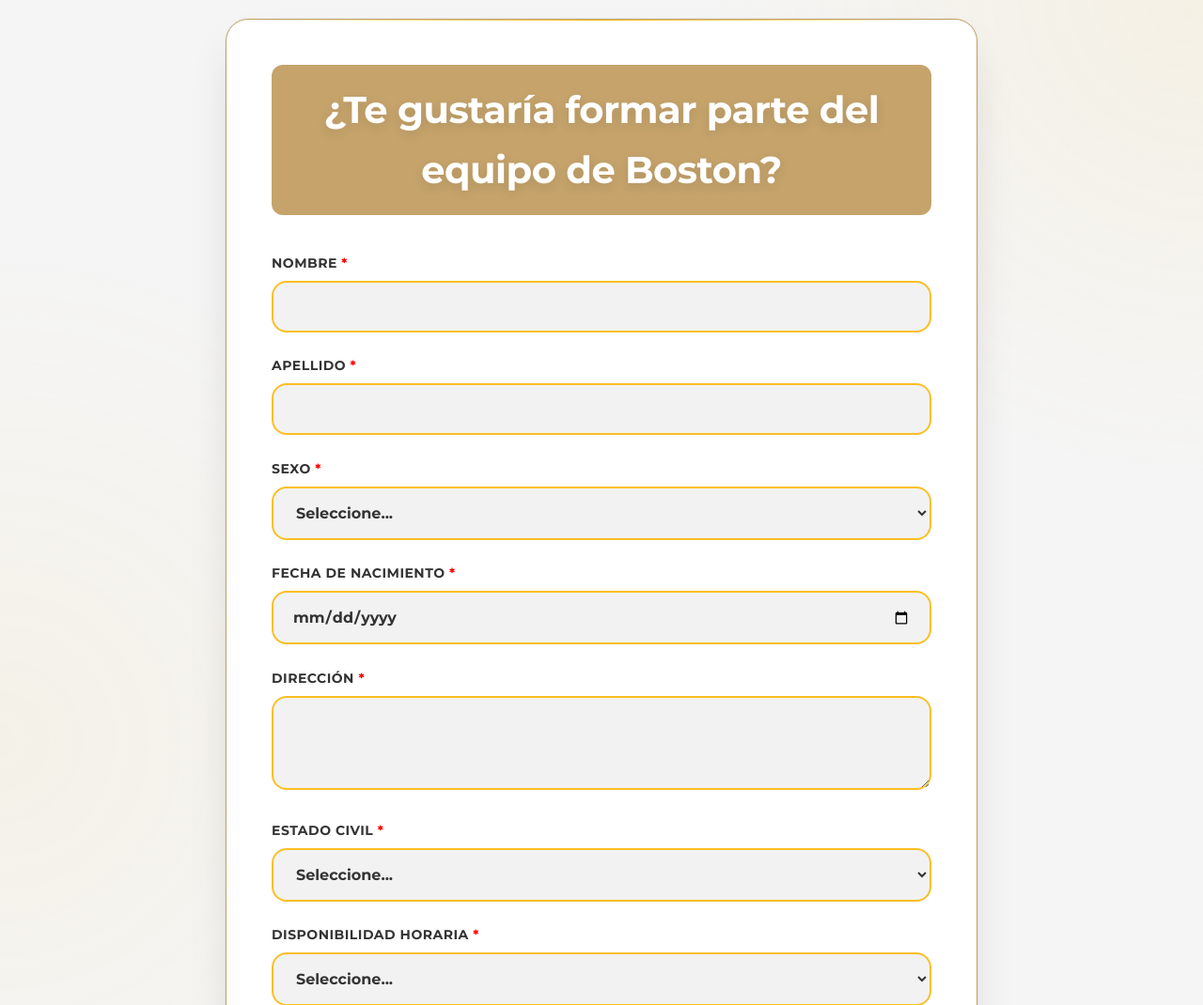
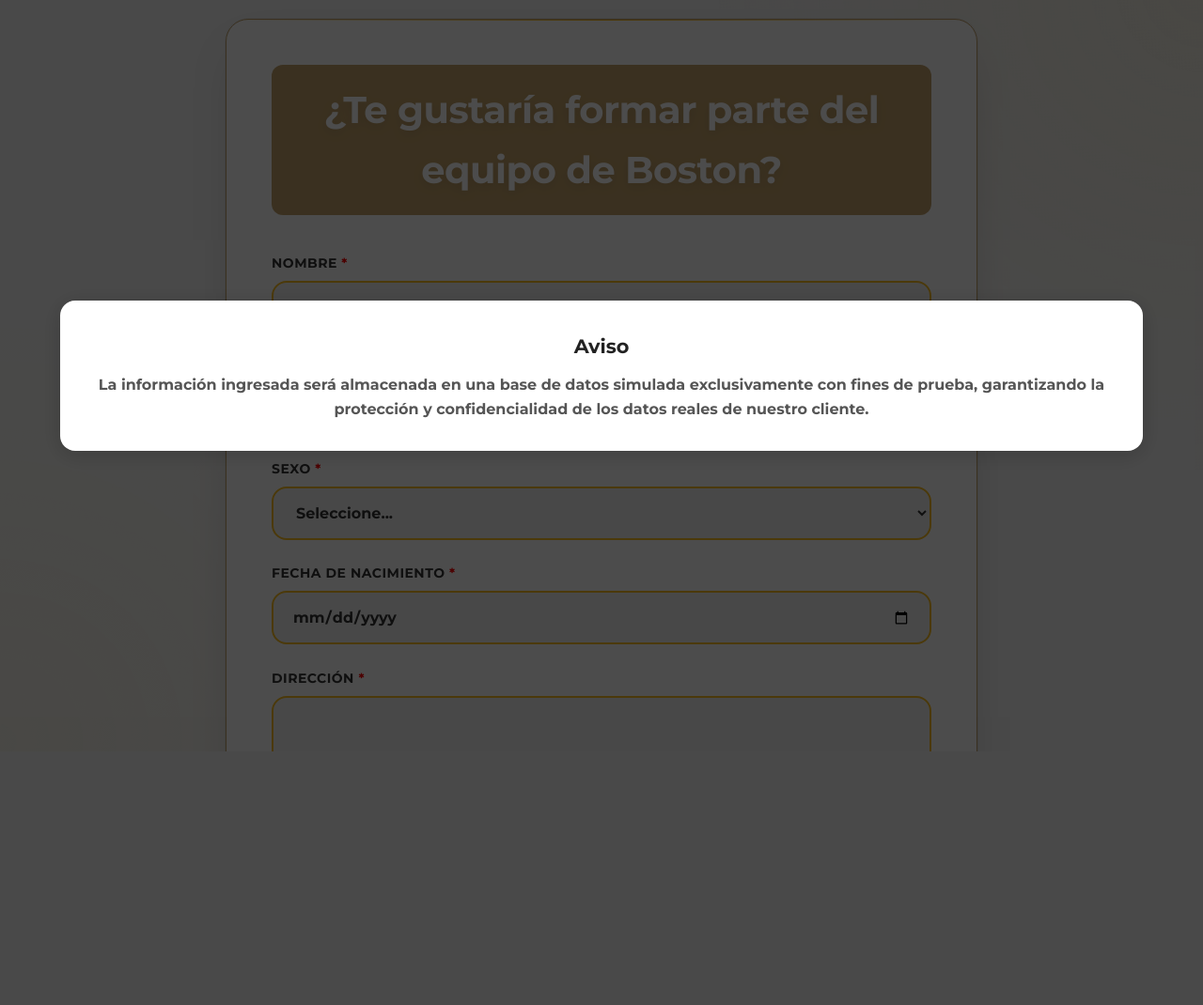
Before and after one commit to Santucho12/Sitema-gestion-CV, a Flask app: page / in a window 1280 px wide. Shown: the top 1070 px of the page at 94% size. After the commit the page ends 800 px from the top, so only its background shows below. Run offline with Flask 2, Linux system fonts and the light colour scheme; some libraries are stand-ins or nearby versions.

Commit message:
finalizado

```diff
--- a/templates/index.html
+++ b/templates/index.html
@@ -9,11 +9,53 @@
     <link rel="stylesheet" href="{{ url_for('static', filename='stylesIndex.css') }}" />
 
 </head>
+<style>
+    #custom-alert {
+        display: none;
+        position: fixed;
+        top: 0; left: 0; width: 100vw; height: 100vh;
+        background: rgba(0,0,0,0.7);
+        z-index: 99999;
+        justify-content: center;
+        align-items: center;
+    }
+    #custom-alert .alert-box {
+        background: #fff;
+        padding: 32px 24px;
+        border-radius: 16px;
+        box-shadow: 0 4px 24px rgba(0,0,0,0.18);
+        text-align: center;
+        max-width: 90vw;
+        font-family: 'Montserrat', sans-serif;
+    }
+    #custom-alert .alert-title {
+        font-size: 1.3em;
+        color: #222;
+        font-weight: 700;
+        margin-bottom: 12px;
+    }
+    #custom-alert .alert-msg {
+        font-size: 1em;
+        color: #555;
+    }
+</style>
 <script>
 window.addEventListener('DOMContentLoaded', function() {
-    setTimeout(function() {
-        alert("Aviso: La información ingresada será almacenada en una base de datos simulada exclusivamente con fines de prueba, garantizando la protección y confidencialidad de los datos reales de nuestro cliente.");
-    }, 6000);
+        var alertDiv = document.createElement('div');
+        alertDiv.id = 'custom-alert';
+        alertDiv.innerHTML = `
+            <div class="alert-box">
+                <div class="alert-title">Aviso</div>
+                <div class="alert-msg">La información ingresada será almacenada en una base de datos simulada exclusivamente con fines de prueba, garantizando la protección y confidencialidad de los datos reales de nuestro cliente.</div>
+            </div>
+        `;
+        document.body.appendChild(alertDiv);
+        setTimeout(function() {
+            alertDiv.style.display = 'flex';
+            setTimeout(function() {
+                alertDiv.style.display = 'none';
+            }, 6000);
+        }, 6000);
 });
 </script>
 
```
Also changed, not shown: templates/admin.html (+45 -3 lines).
